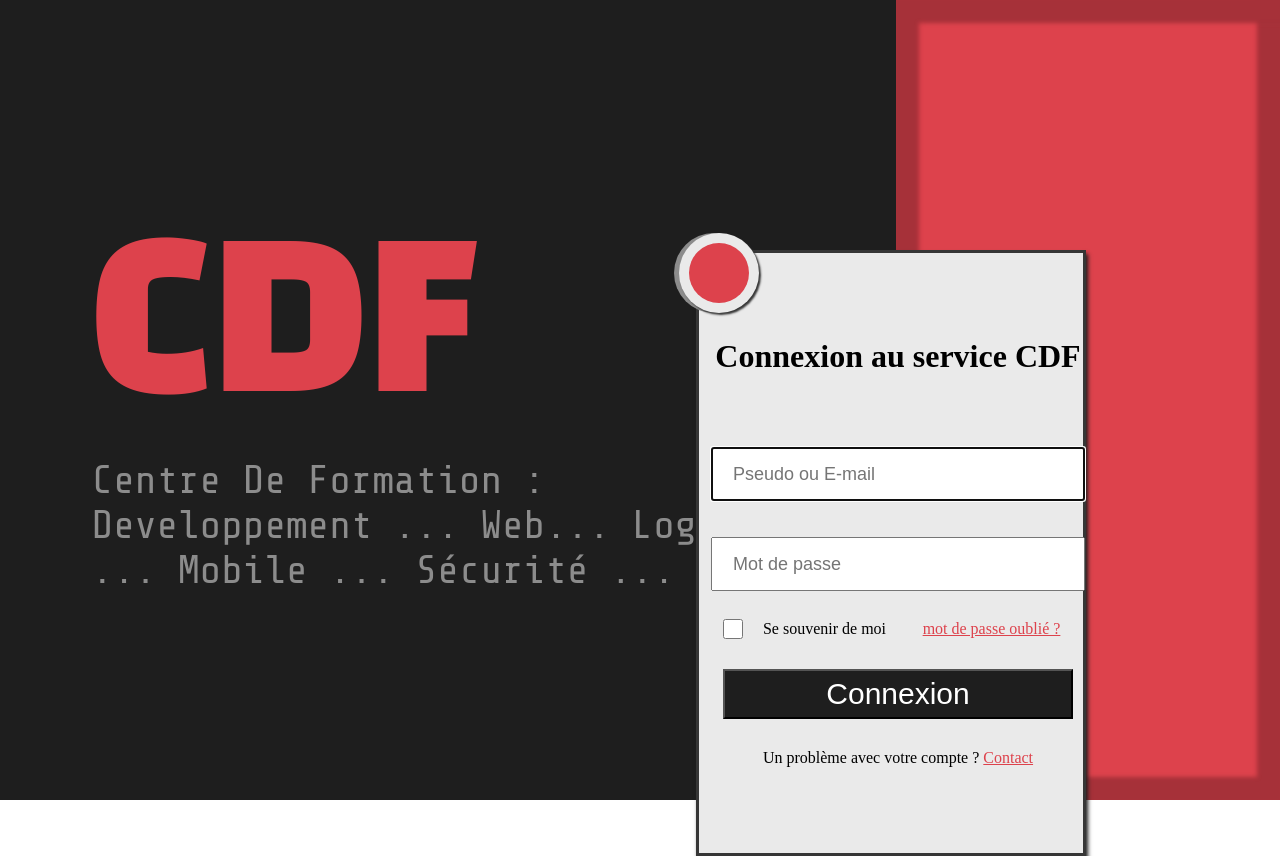
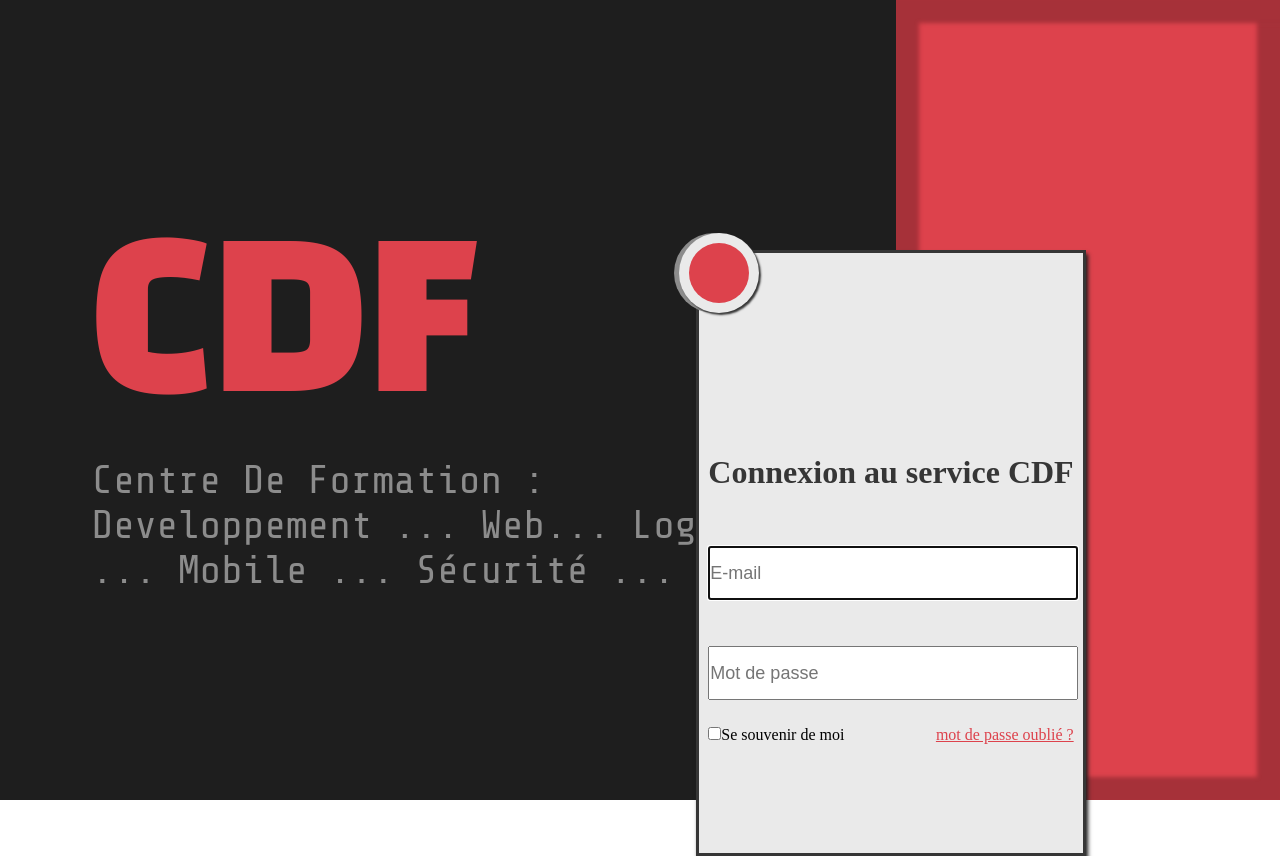
Before and after one commit to CedricStrub/CDF, a Symfony app: template templates/security/login.html.twig in a window 1280 px wide. Run offline with Twig, Linux system fonts and the light colour scheme; the template is opened without the code that fills it, so the values that code supplies are empty; some libraries are stand-ins or nearby versions.

Commit message:
Midi 27/01/2023

```diff
--- a/public/style.css
+++ b/public/style.css
@@ -4,6 +4,7 @@
     --ter: #1E1E1E;
     --qua: #363636;
     --txt-dark: #1E1E1E;
+    --txt: #363636;
     --txt-low: #8C8C8C;
     --txt-high: #FFFFFF;
 }
@@ -23,6 +24,9 @@
     border: solid 3px;
     border-color: var(--qua);
     box-shadow: 2px 4px 4px 0px var(--ter);
+    display: flex;
+    align-items: center;
+    justify-content: center;
 }
 
 .bkg{
@@ -85,40 +89,6 @@
     z-index: 0;
 }
 
-.center{
-    width: 100%;
-    display: flex;
-    align-items: center;
-    justify-content: center;
-}
-
-table{
-    width: 100%;
-    padding: 10px;
-}
-
-tr{
-    display: flex;
-    width: 100%;
-    align-items: center;
-    justify-content: center;
-}
-
-.field{
-    width: 350px;
-    height: 50px;
-    padding-left: 20px;
-    font-size: 18px;
-}
-
-.login-btn{
-    width: 350px;
-    height: 50px;
-    font-size: 30px;
-    background: var(--ter);
-    color: var(--txt-high);
-}
-
 .logo{
     font-family: 'Black Han Sans', sans-serif;
     font-size: 200px;
@@ -131,32 +101,40 @@ tr{
     color: var(--txt-low);
 }
 
+.title {
+    text-align: center;
+    padding: 50px;
+    color: var(--txt);
+}
+
+.alert {
+    color: var(--pri);
+}
+
+.field{
+    width: 100%;
+    height: 50px;
+
+    font-size: 18px;
+}
+
+.s{
+    width: 100%;
+    height: 50px;
+}
+
+.ctn-field{
+    padding-top: 30px;
+}
+
+.cfL{
+    float: left;
+}
+
+.cfR{
+    float: right;
+}
+
 .login-ctn a{
     color: var(--pri);
 }
-
-.chk{
-    padding-left: 20px;
-    width: 20px;
-    height: 20px;
-}
-
-.chk:checked{
-    accent-color: var(--pri);
-}
-
-.pad-txt{
-    padding-left: 20px;
-}
-
-.padT{
-    padding-top: 10px;
-}
-
-.padT2{
-    padding-top: 30px;
-}
-
-.padB{
-    padding-bottom: 30px;
-}
--- a/src/Controller/SecurityController.php
+++ b/src/Controller/SecurityController.php
@@ -9,7 +9,8 @@ use Symfony\Component\Security\Http\Authentication\AuthenticationUtils;
 
 class SecurityController extends AbstractController
 {
-    #[Route(path: '/login', name: 'app_login')]
+    // Changer le PATH une fois que l'APP sera faite pour /login
+    #[Route(path: '/', name: 'app_login')]
     public function login(AuthenticationUtils $authenticationUtils): Response
     {
         // if ($this->getUser()) {
--- a/templates/security/login.html.twig
+++ b/templates/security/login.html.twig
@@ -20,15 +20,31 @@
         <div class="cocardeF"></div>
         <div class="cocardeB"></div>
         <form method="post">
+
+            <span class="title"><h1 class="h3 mb-3 font-weight-normal center"><br><br>Connexion au service CDF<br><br></h1></span>
+
+
             {% if error %}
                 <div class="alert alert-danger">{{ error.messageKey|trans(error.messageData, 'security') }}</div>
             {% endif %}
+
+            <div class="field"><input class="center field" type="email" value="{{ last_username }}" name="email" id="inputEmail" class="form-control" placeholder="E-mail" autocomplete="email" required autofocus></div>
+
+            <div class="s"></div>
+
+            <div class="field"><input class="center field" type="password" name="password" id="inputPassword" class="form-control" placeholder="Mot de passe" autocomplete="current-password" required><br></div>
+
+            <div class="ctn-field">
+                <div class="cfL"> <input type="checkbox" id="remember" name="rem" value="rem" class="chk">Se souvenir de moi</div>
+                <div class="cfR" > <a href="{{ path('app_forgot_password_request') }}">mot de passe oublié ?</a></div>
+            </div>
+            <!--
             <table>
                 <tr>
                     <td colspan="2"><br><h1 class="h3 mb-3 font-weight-normal center"><br>Connexion au service CDF</h1><br><br><br><br></td>
                 </tr>
                 <tr>
-                    <td colspan="2"><input class="center field" type="email" value="{{ last_username }}" name="email" id="inputEmail" class="form-control" placeholder="Pseudo ou E-mail" autocomplete="email" required autofocus><br><br></td>
+                    <td colspan="2"><input class="center field" type="email" value="{{ last_username }}" name="email" id="inputEmail" class="form-control" placeholder="E-mail" autocomplete="email" required autofocus><br><br></td>
                 </tr>
                 <tr>
                     <td colspan="2"><input class="center field" type="password" name="password" id="inputPassword" class="form-control" placeholder="Mot de passe" autocomplete="current-password" required><br></td>
@@ -50,6 +66,7 @@
                     <td colspan="2"  class="center padT2"><div class="">Un problème avec votre compte ? <a href="">Contact</a></div></td>
                 </tr>
             </table>
+            -->
         </form>
     </div>
 </div>
```
Also changed, not shown: public/login.css (added, +65 -0 lines).
